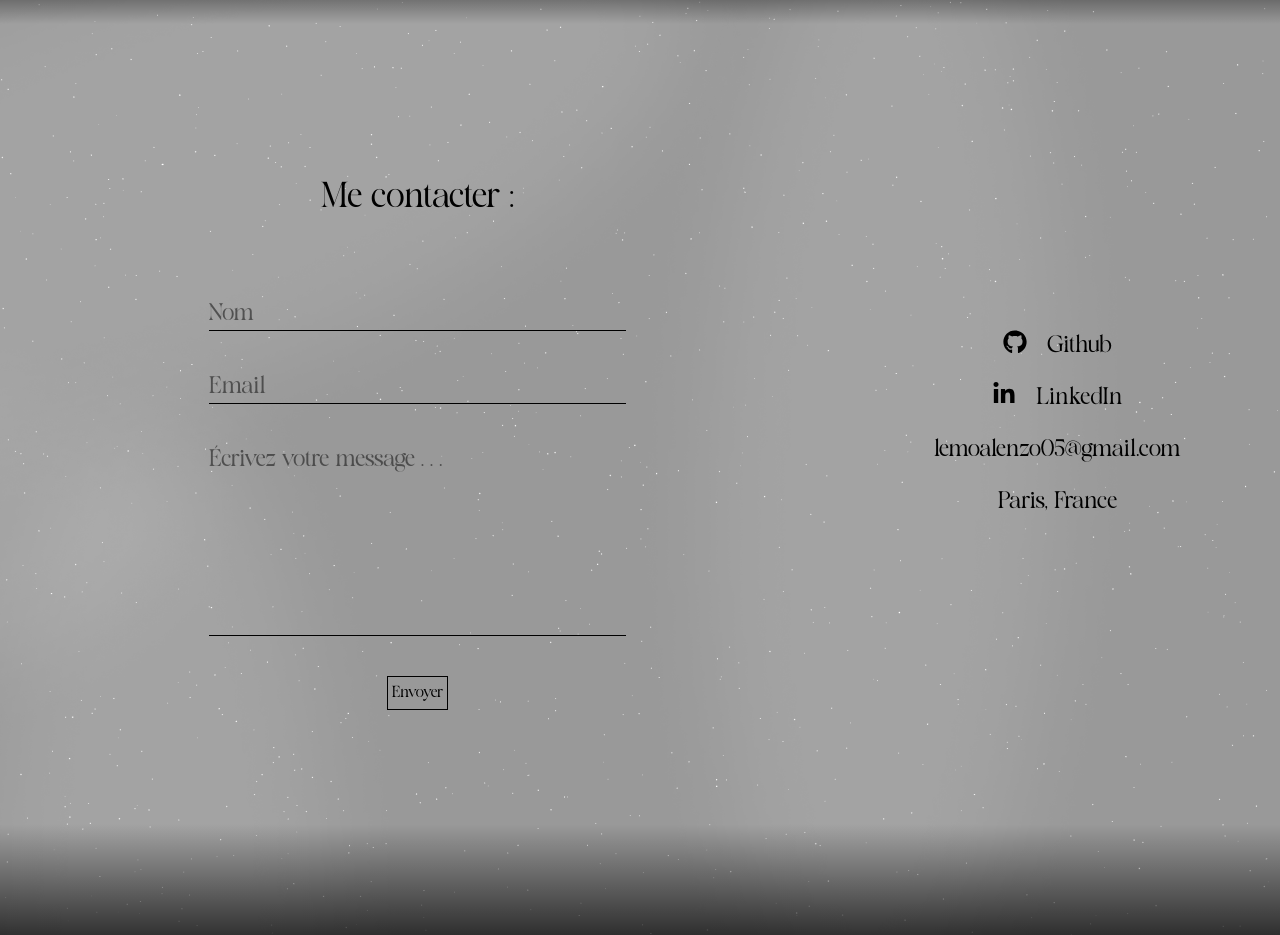
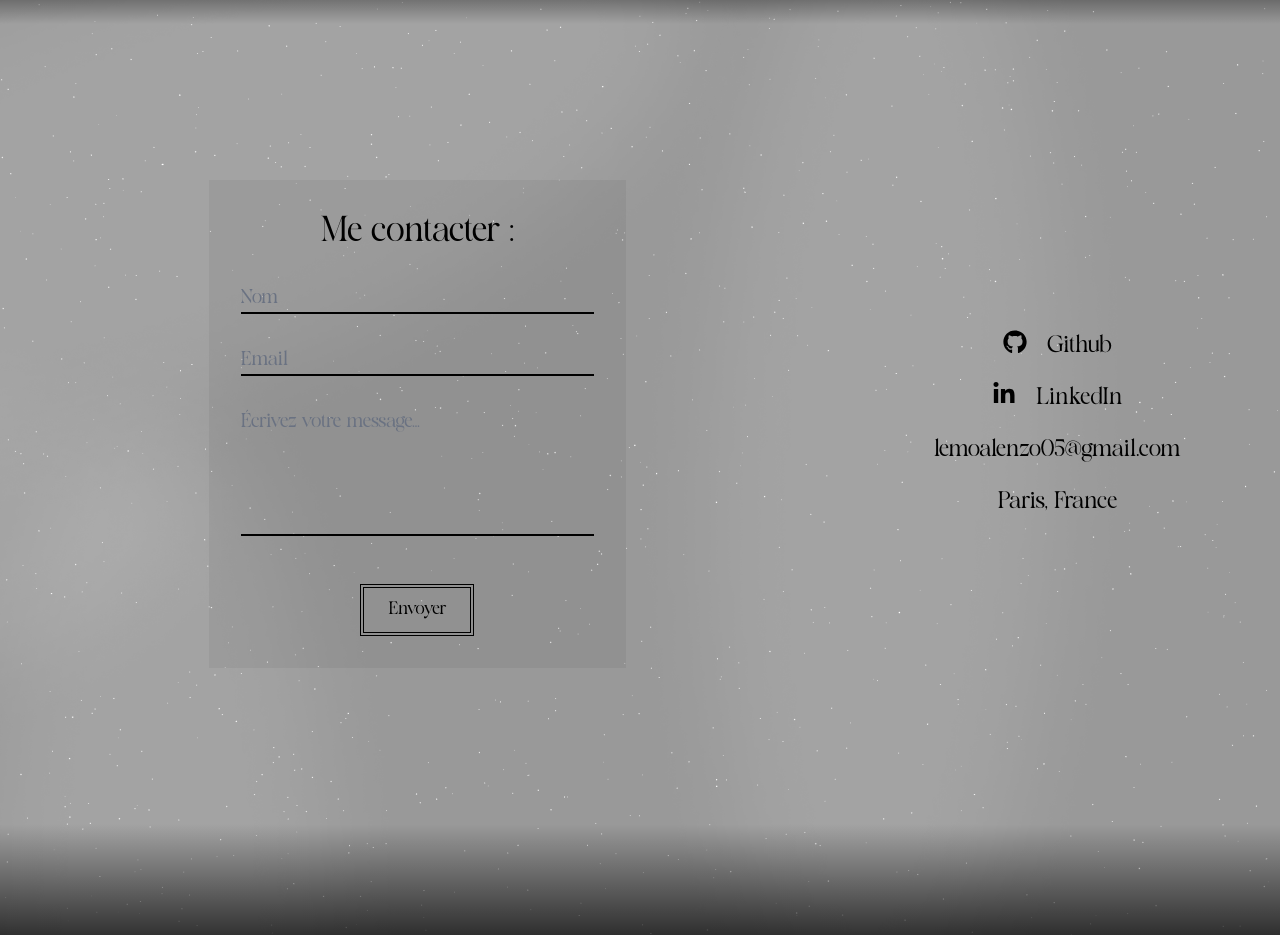
Before and after one commit to nzoLM/portfolio, a Next.js app: page / in a window 1280 px wide. Shown: the part 3736-4671 px from the top of the page. Built offline with nearby package versions, Linux system fonts and the light colour scheme.

Commit message:
style: enhance ContactUs form with improved layout and accessibility features

```diff
--- a/src/components/email.js
+++ b/src/components/email.js
@@ -18,16 +18,46 @@ export const ContactUs = () => {
           console.log('FAILED...', error.text);
         },
       );
-      e.target.reset();
+    e.target.reset();
   };
 
   return (
-    <form ref={form} onSubmit={sendEmail} className="flex flex-col gap-10 lg:w-1/2">
-        <h1 className="text-4xl text-black p-10">Me contacter :</h1>
-        <input type="text" name='name' className="border-b border-black text-black text-2xl" placeholder="Nom" />
-        <input type="email" name='email' className="border-b border-black text-black text-2xl" placeholder="Email" />
-        <textarea type="text" name='message' className="border-b border-black text-black text-2xl h-[8em] resize-none   " placeholder="Écrivez votre message . . ." />
-        <input className="cursor-pointer w-fit border border-black self-center p-1" type="submit" value="Envoyer" />
+    <form
+      ref={form}
+      onSubmit={sendEmail}
+      className="flex flex-col gap-8 lg:w-1/2 p-8 bg-black/5"
+    >
+      <h1 className="text-4xl  text-black">Me contacter :</h1>
+
+      <input
+        type="text"
+        name="name"
+        placeholder="Nom"
+        className="border-b-2 border-black bg-transparent text-xl text-black placeholder-gray-500 focus:outline-none focus:border-white transition duration-300"
+        required
+      />
+
+      <input
+        type="email"
+        name="email"
+        placeholder="Email"
+        className="border-b-2 border-black bg-transparent text-xl text-black placeholder-gray-500 focus:outline-none focus:border-white transition duration-300"
+        required
+      />
+
+      <textarea
+        name="message"
+        placeholder="Écrivez votre message..."
+        className="border-b-2 border-black bg-transparent text-xl text-black placeholder-gray-500 h-32 resize-none focus:outline-none focus:border-white transition duration-300"
+        required
+      ></textarea>
+
+      <input
+        type="submit"
+        value="Envoyer"
+        className="self-center mt-4 px-6 py-2 border-double border-4 border-black text-black text-lg font-medium hover:bg-black hover:text-white transition duration-150 cursor-pointer"
+      />
     </form>
+
   );
 };
```
Also changed, not shown: 1 other file (tests, documents, lock files or other folders).
